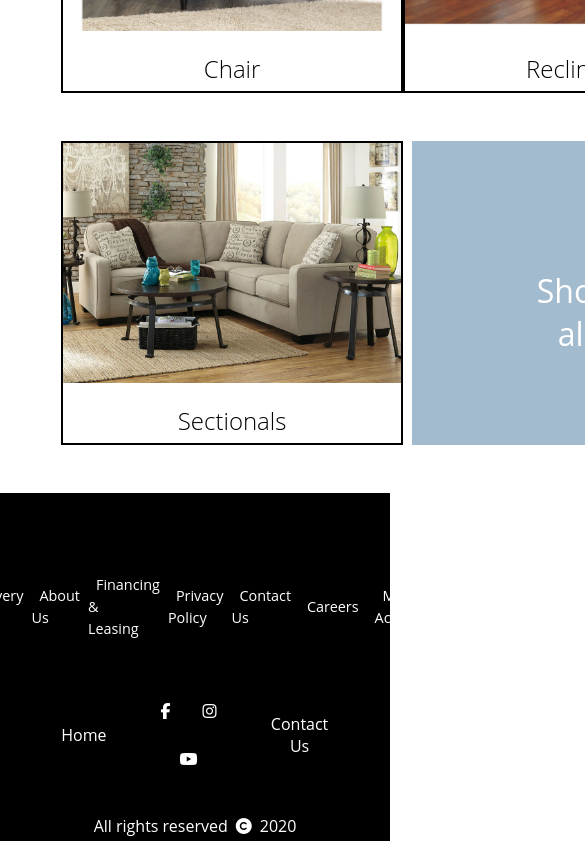
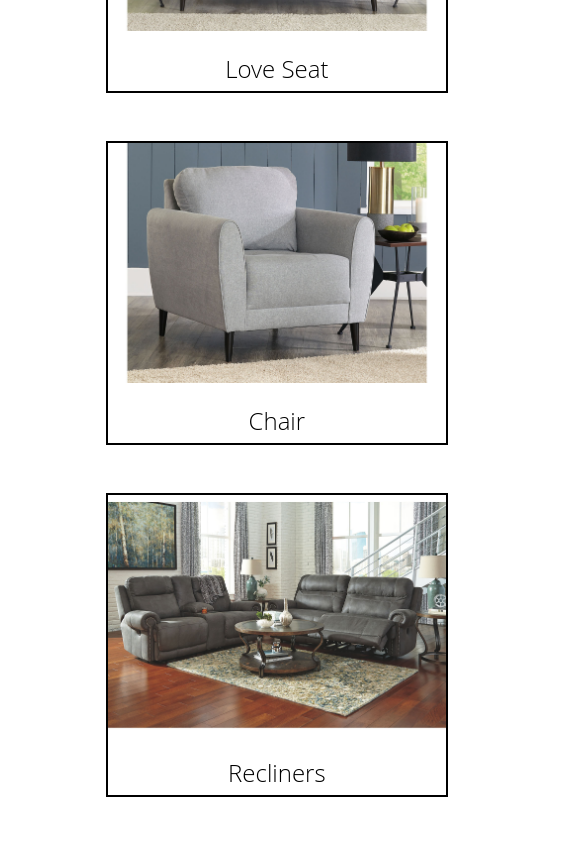
Before and after one commit to cenwachukwu/RoomSofaUI, a React (Vite) app: page / in a window 390 px wide. Shown: the part 1156-1997 px from the top of the page, 585 px wide, since content can reach past the window. Built offline with nearby package versions, Linux system fonts and the light colour scheme.

Commit message:
made footer responsive

```diff
--- a/src/components/Footer/footer.scss
+++ b/src/components/Footer/footer.scss
@@ -65,3 +65,33 @@
     padding: 0.5rem;
   }
 }
+
+@media only screen and (max-width: 987px) {
+  .Footer-div {
+    width: 100%;
+  }
+  .FooterCategory {
+    padding: 1rem;
+    ul {
+      li {
+        text-align: center;
+        padding-left: 0.2rem;
+        a {
+          padding: 0.4rem;
+        }
+      }
+    }
+  }
+}
+
+@media only screen and (max-width: 748px) {
+  .FooterCategory {
+    ul {
+      flex-direction: column;
+      li {
+        text-align: center;
+        padding: 0.5rem;
+      }
+    }
+  }
+}
--- a/src/components/HomePagePills/homePagePills.scss
+++ b/src/components/HomePagePills/homePagePills.scss
@@ -42,3 +42,30 @@
     }
   }
 }
+
+@media only screen and (max-width: 1024px) {
+  .PillBox {
+    .boxPills {
+      width: 90%;
+      grid-template-columns: repeat(2, 1fr);
+      row-gap: 3rem;
+    }
+  }
+}
+
+@media only screen and (max-width: 835px) {
+  .PillBox {
+    .boxPills {
+      width: 50%;
+      grid-template-columns: repeat(1, 1fr);
+      row-gap: 3rem;
+    }
+    .extraPill {
+      padding: 6rem;
+      width: 87%;
+      div {
+        width: 100%;
+      }
+    }
+  }
+}
```
Also changed, not shown: 2 other files (tests, documents, lock files or other folders).
